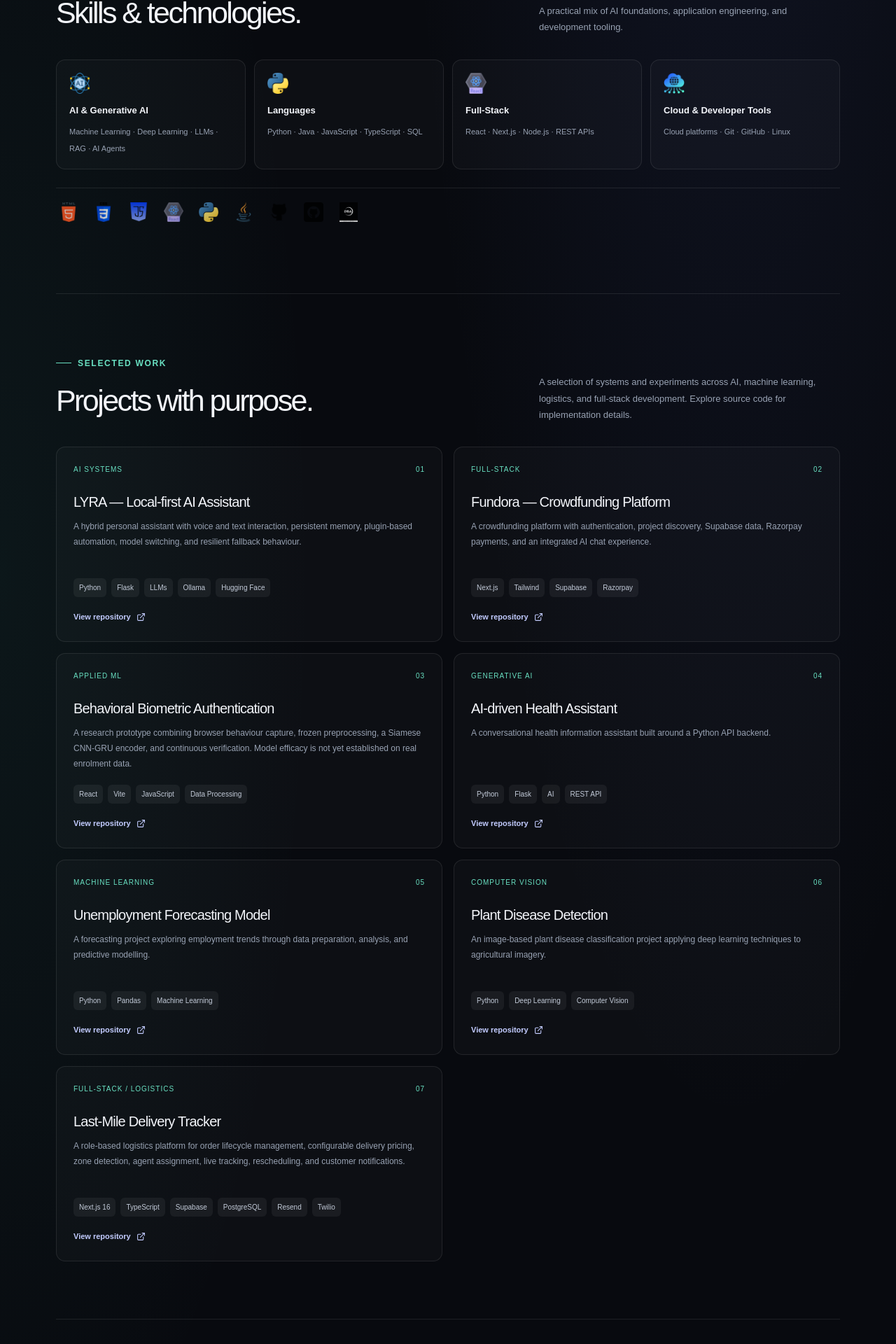
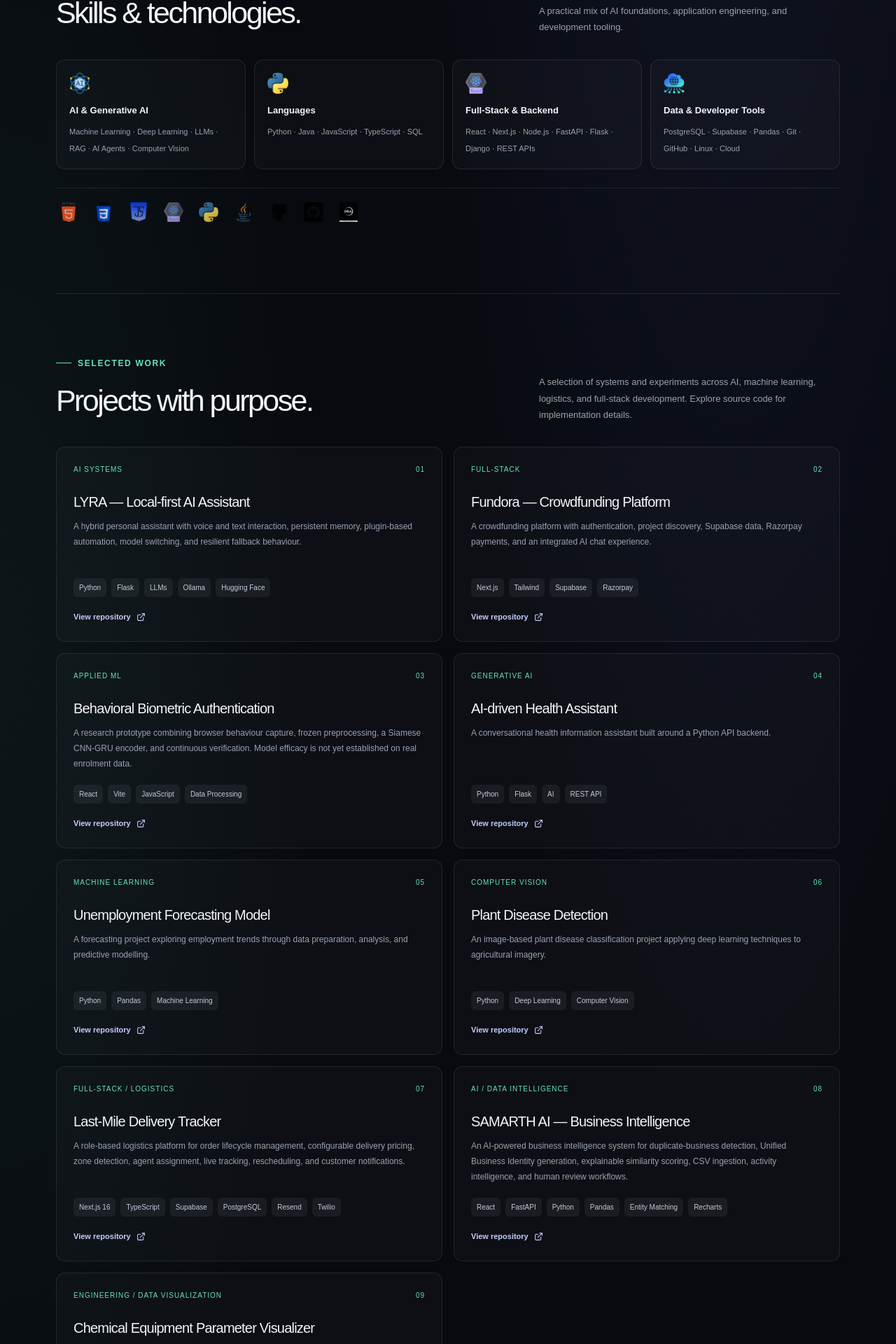
Before and after one commit to Himanshu-Trivedi9026/portfolio-website, a Next.js app: page /portfolio-website/ in a window 1280 px wide. Shown: the part 1441-3361 px from the top of the page at 70% size. Built offline with nearby package versions, Linux system fonts and the light colour scheme.

Commit message:
Add latest AI and engineering projects

```diff
--- a/src/app/page.tsx
+++ b/src/app/page.tsx
@@ -11,13 +11,15 @@ const projects = [
   { name: "Unemployment Forecasting Model", category: "MACHINE LEARNING", description: "A forecasting project exploring employment trends through data preparation, analysis, and predictive modelling.", stack: ["Python", "Pandas", "Machine Learning"], repo: "Unemployment_Forecasting_Model" },
   { name: "Plant Disease Detection", category: "COMPUTER VISION", description: "An image-based plant disease classification project applying deep learning techniques to agricultural imagery.", stack: ["Python", "Deep Learning", "Computer Vision"], repo: "AI-Plant-Disease-Detection" },
   { name: "Last-Mile Delivery Tracker", category: "FULL-STACK / LOGISTICS", description: "A role-based logistics platform for order lifecycle management, configurable delivery pricing, zone detection, agent assignment, live tracking, rescheduling, and customer notifications.", stack: ["Next.js 16", "TypeScript", "Supabase", "PostgreSQL", "Resend", "Twilio"], repo: "last-mile-delivery-tracker" },
+  { name: "SAMARTH AI — Business Intelligence", category: "AI / DATA INTELLIGENCE", description: "An AI-powered business intelligence system for duplicate-business detection, Unified Business Identity generation, explainable similarity scoring, CSV ingestion, activity intelligence, and human review workflows.", stack: ["React", "FastAPI", "Python", "Pandas", "Entity Matching", "Recharts"], repo: "samarth-ai-prototype" },
+  { name: "Chemical Equipment Parameter Visualizer", category: "ENGINEERING / DATA VISUALIZATION", description: "A hybrid web and desktop application that analyzes chemical-equipment CSV data, computes operational statistics, visualizes flowrate, pressure, and temperature, and exports analytical PDF reports.", stack: ["Django REST Framework", "React", "Python", "PyQt5", "Chart.js", "SQLite"], repo: "Chemical-Equipment-Visualizer" },
 ];
 
 const skills = [
-  ["AI & Generative AI", "Machine Learning · Deep Learning · LLMs · RAG · AI Agents", "icons/aiml.png"],
+  ["AI & Generative AI", "Machine Learning · Deep Learning · LLMs · RAG · AI Agents · Computer Vision", "icons/aiml.png"],
   ["Languages", "Python · Java · JavaScript · TypeScript · SQL", "icons/python.png"],
-  ["Full-Stack", "React · Next.js · Node.js · REST APIs", "icons/react.png"],
-  ["Cloud & Developer Tools", "Cloud platforms · Git · GitHub · Linux", "icons/cloud.png"],
+  ["Full-Stack & Backend", "React · Next.js · Node.js · FastAPI · Flask · Django · REST APIs", "icons/react.png"],
+  ["Data & Developer Tools", "PostgreSQL · Supabase · Pandas · Git · GitHub · Linux · Cloud", "icons/cloud.png"],
 ];
 
 const certificates = [
```
